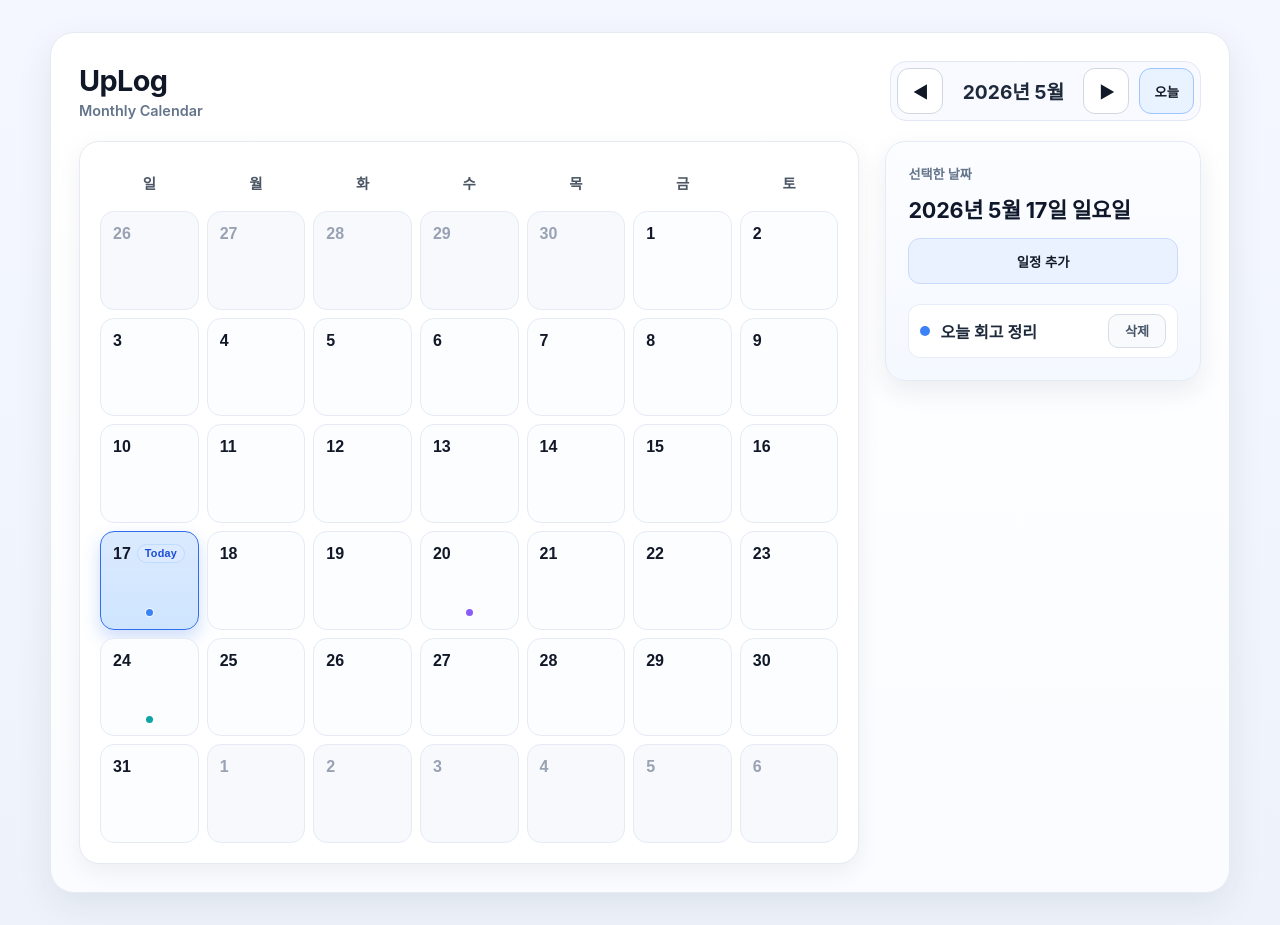
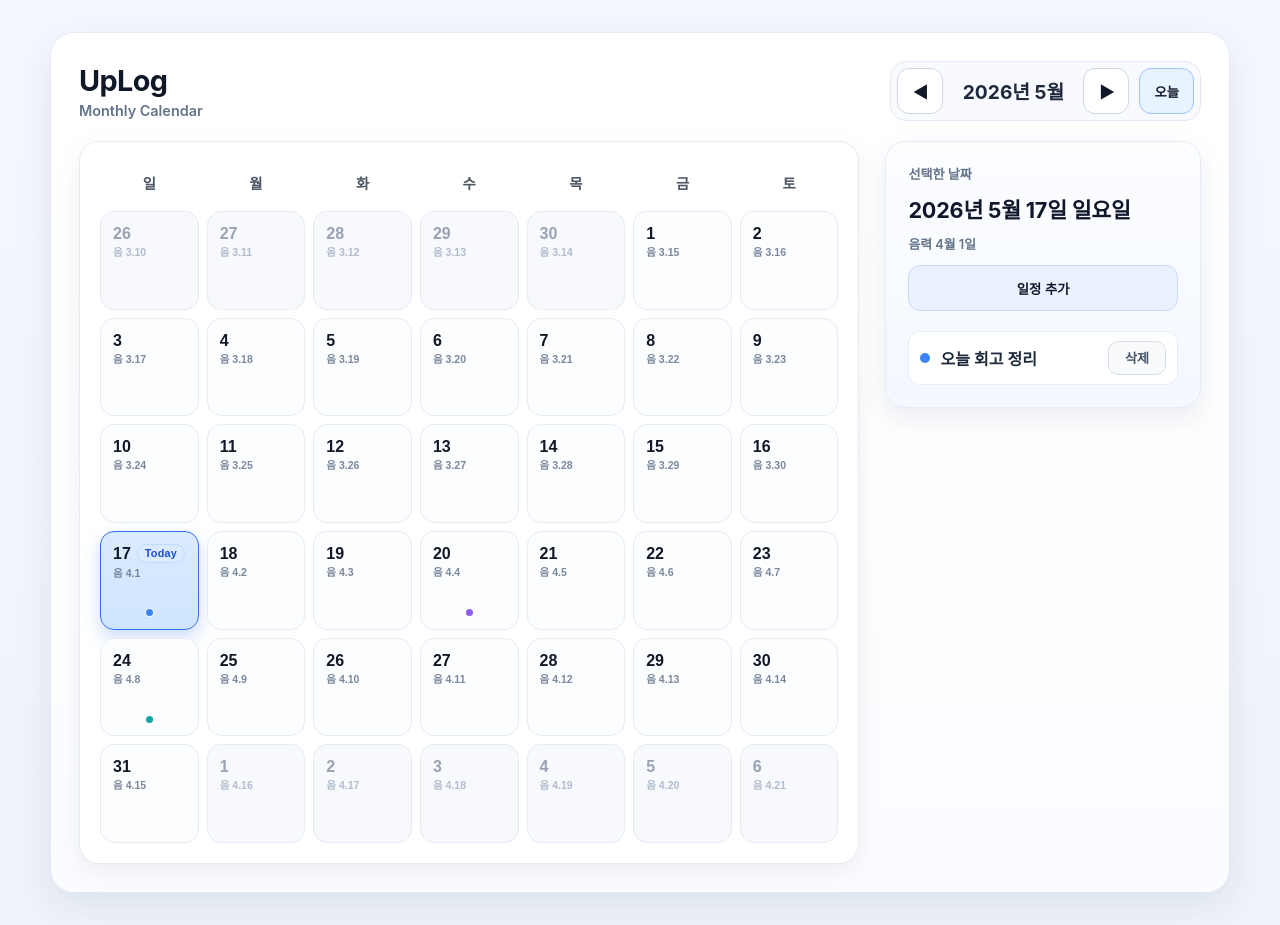
Before and after one commit to sindw07-sys/xvcnmwefqoiwsdafklcxlioweriowndcsvjk, a React (Vite) app: page / in a window 1280 px wide. Built offline with nearby package versions, Linux system fonts and the light colour scheme.

Commit message:
Add lunar date labels to monthly calendar

```diff
--- a/src/App.tsx
+++ b/src/App.tsx
@@ -58,6 +58,38 @@ const createMonthGrid = (baseDate: Date): CalendarDay[] => {
 const formatDateKorean = (date: Date) => `${date.getFullYear()}년 ${date.getMonth() + 1}월 ${date.getDate()}일`;
 
 const formatSelectedDate = (date: Date) => `${formatDateKorean(date)} ${WEEKDAY_NAMES[date.getDay()]}`;
+
+const chineseLunarFormatter = (() => {
+  try {
+    return new Intl.DateTimeFormat('ko-KR-u-ca-chinese', {
+      month: 'numeric',
+      day: 'numeric',
+    });
+  } catch {
+    return null;
+  }
+})();
+
+const getLunarDateText = (date: Date, withLabel = false): string => {
+  if (!chineseLunarFormatter) {
+    return '';
+  }
+
+  const parts = chineseLunarFormatter.formatToParts(date);
+  const month = parts.find((part) => part.type === 'month')?.value;
+  const day = parts.find((part) => part.type === 'day')?.value;
+
+  if (!month || !day) {
+    return '';
+  }
+
+  if (withLabel) {
+    return `음력 ${month}월 ${day}일`;
+  }
+
+  return `음 ${month}.${day}`;
+};
+
 
 const buildInitialEvents = (now: Date): Event[] => {
   const todayDate = new Date(now.getFullYear(), now.getMonth(), now.getDate());
@@ -139,6 +171,7 @@ function App() {
 
   const monthTitle = `${currentMonth.getFullYear()}년 ${currentMonth.getMonth() + 1}월`;
   const selectedDateEvents = eventsByDate[formatDateKey(selectedDate)] ?? [];
+  const selectedLunarText = getLunarDateText(selectedDate, true);
 
   const goPrevMonth = () => {
     setCurrentMonth((prev) => new Date(prev.getFullYear(), prev.getMonth() - 1, 1));
@@ -219,6 +252,7 @@ function App() {
               const cellEvents = eventsByDate[formatDateKey(cell.date)] ?? [];
               const visibleEvents = cellEvents.slice(0, MAX_EVENT_DOTS_IN_CELL);
               const hiddenEventCount = Math.max(cellEvents.length - visibleEvents.length, 0);
+              const lunarText = getLunarDateText(cell.date);
 
               return (
                 <button
@@ -240,6 +274,9 @@ function App() {
                     <span className="date-number">{cell.date.getDate()}</span>
                     {cell.isToday && <span className="badge">Today</span>}
                   </div>
+                  {lunarText && (
+                    <span className={`lunar-date ${cell.inCurrentMonth ? '' : 'muted'}`.trim()}>{lunarText}</span>
+                  )}
                   <div className="day-events" aria-hidden="true">
                     <div className="event-dots">
                       {visibleEvents.map((event) => (
@@ -261,6 +298,7 @@ function App() {
         <aside className="selected-day-panel" aria-live="polite" aria-label="선택한 날짜 요약">
           <p className="panel-label">선택한 날짜</p>
           <h2 className="panel-date">{formatSelectedDate(selectedDate)}</h2>
+          {selectedLunarText && <p className="panel-lunar-date">{selectedLunarText}</p>}
 
           <button type="button" className="panel-add-button" onClick={openAddForm}>
             일정 추가
--- a/src/styles.css
+++ b/src/styles.css
@@ -187,6 +187,28 @@ button:active {
   justify-content: space-between;
   gap: 6px;
   padding-right: 2px;
+}
+
+
+.lunar-date {
+  margin-top: 3px;
+  font-size: 0.66rem;
+  font-weight: 600;
+  line-height: 1.15;
+  color: #64748b;
+  opacity: 0.85;
+}
+
+.lunar-date.muted {
+  color: #94a3b8;
+  opacity: 0.7;
+}
+
+.panel-lunar-date {
+  margin: -4px 0 0;
+  font-size: 0.8rem;
+  font-weight: 600;
+  color: #64748b;
 }
 
 .day-events {
```
